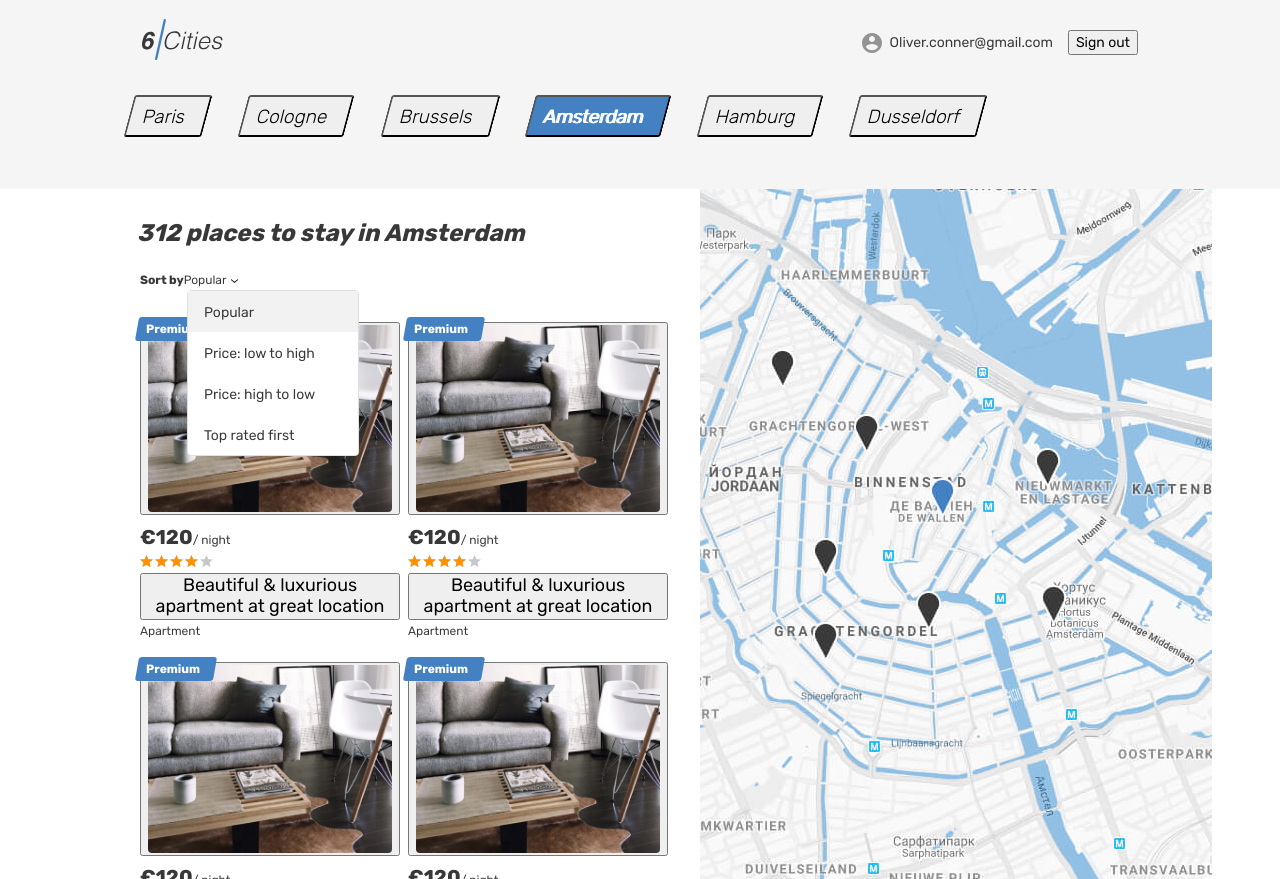
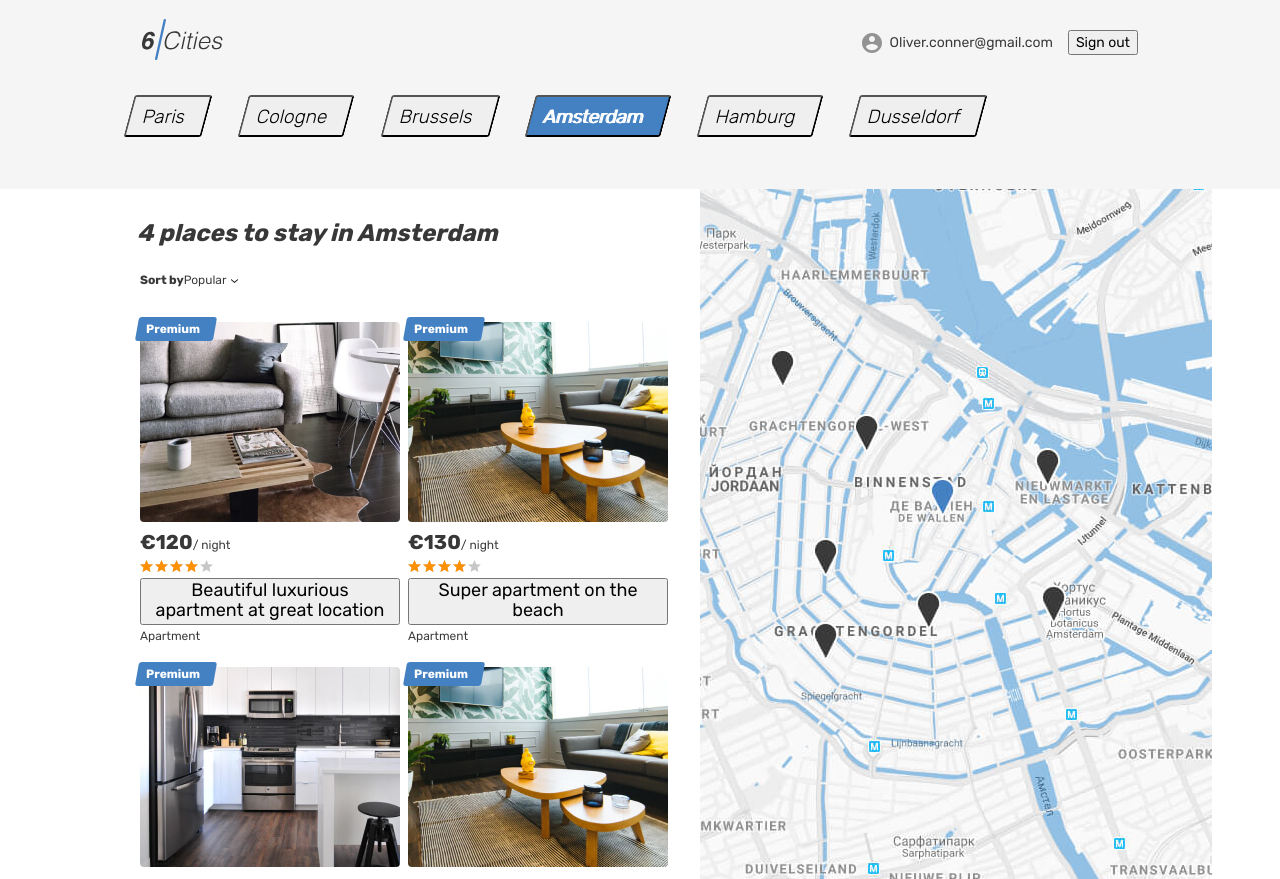
Before and after one commit to htmlacademy-react/2113605-six-cities-simple-12, a React (Create React App) app in the folder project/: page / in a window 1280 px wide. Built offline with nearby package versions, Linux system fonts and the light colour scheme.

Commit message:
Доработки по пунктам:
1. Добавляет компонент offer-list;
2. Рефакторинг компонентов (Card, App, Main, NotFound;

```diff
--- a/project/src/components/app/app.tsx
+++ b/project/src/components/app/app.tsx
@@ -4,23 +4,20 @@ import Property from '../../pages/property/property';
 import NotFound from '../../pages/not-found/not-found';
 import Layout from '../../components/layout/layout';
 import { BrowserRouter, Route, Routes } from 'react-router-dom';
+import { offers } from '../../mocks/offers';
 
-type AppProps = {
-  offersCount: number;
-};
-
-enum Location {
+export enum Location {
   Main = '/',
   Login = '/login',
   Room = '/offer/:id',
 }
 
-function App({ offersCount }: AppProps): JSX.Element {
+function App(): JSX.Element {
   return (
     <BrowserRouter>
       <Routes>
         <Route path={Location.Main} element={<Layout />}>
-          <Route index element={<MainPage offersCount={offersCount} />} />
+          <Route index element={<MainPage offers={offers}/>} />
           <Route path={Location.Login} element={<LoginScreen />} />
           <Route path={Location.Room} element={<Property />} />
         </Route>
--- a/project/src/components/card/card.tsx
+++ b/project/src/components/card/card.tsx
@@ -1,24 +1,53 @@
-function Card(): JSX.Element {
+import { OffersPropsType } from '../../mocks/offers';
+import { useState } from 'react';
+import { Link } from 'react-router-dom';
+import { Location } from '../../components/app/app';
+
+type CardType = {
+  offer: OffersPropsType;
+};
+
+type CardActiveType = {
+  id: string | null;
+};
+
+function Card({ offer }: CardType): JSX.Element {
+  const [cardActive, setCardActive] = useState<CardActiveType>({ id: null });
+
+  const handleMouseEnter = (id: string) => {
+    setCardActive({ id: id });
+  };
+
+  const collectPath = (id: string) => Location.Room + id;
+
+  const { mark, imageSrc, priceValue, name, type } = offer;
   return (
-    <article className="cities__card place-card">
+    <article
+      className={
+        cardActive.id === offer.id
+          ? 'cities__card place-card place-card_active'
+          : 'cities__card place-card'
+      }
+      onMouseEnter={() => handleMouseEnter(offer.id)}
+    >
       <div className="place-card__mark">
-        <span>Premium</span>
+        <span>{mark}</span>
       </div>
       <div className="cities__image-wrapper place-card__image-wrapper">
-        <button>
+        <Link to={collectPath(offer.id)}>
           <img
             className="place-card__image"
-            src="img/apartment-01.jpg"
+            src={imageSrc}
             width="260"
             height="200"
             alt=""
           />
-        </button>
+        </Link>
       </div>
       <div className="place-card__info">
         <div className="place-card__price-wrapper">
           <div className="place-card__price">
-            <b className="place-card__price-value">&euro;120</b>
+            <b className="place-card__price-value">&euro;{priceValue}</b>
             <span className="place-card__price-text">&#47;&nbsp;night</span>
           </div>
         </div>
@@ -29,9 +58,9 @@ function Card(): JSX.Element {
           </div>
         </div>
         <h2 className="place-card__name">
-          <button>Beautiful &amp; luxurious apartment at great location</button>
+          <button>{name}</button>
         </h2>
-        <p className="place-card__type">Apartment</p>
+        <p className="place-card__type">{type}</p>
       </div>
     </article>
   );
--- /dev/null
+++ b/project/src/components/offer-list/offer-list.tsx
@@ -0,0 +1,17 @@
+import Card from '../card/card';
+import { Fragment } from 'react';
+import { OffersPropsType } from '../../mocks/offers';
+
+function OfferList({ offers }: { offers: OffersPropsType[] }) {
+  return (
+    <>
+      {offers.map((item) => (
+        <Fragment key={item.id}>
+          <Card offer={item} />
+        </Fragment>
+      ))}
+    </>
+  );
+}
+
+export default OfferList;
--- a/project/src/index.tsx
+++ b/project/src/index.tsx
@@ -1,10 +1,6 @@
 import React from 'react';
 import ReactDOM from 'react-dom/client';
 import App from './components/app/app';
-
-const Setting = {
-  OFFERS_COUNT: 312,
-} as const;
 
 const root = ReactDOM.createRoot(
   document.getElementById('root') as HTMLElement,
@@ -12,6 +8,6 @@ const root = ReactDOM.createRoot(
 
 root.render(
   <React.StrictMode>
-    <App offersCount={Setting.OFFERS_COUNT}/>
+    <App />
   </React.StrictMode>,
 );
--- /dev/null
+++ b/project/src/mocks/offers.ts
@@ -0,0 +1,45 @@
+export type OffersPropsType = {
+  id: string;
+  mark: string;
+  imageSrc: string;
+  priceValue: number;
+  name: string;
+  type: string;
+};
+
+const offers: OffersPropsType[] = [
+  {
+    id: '1',
+    mark: 'Premium',
+    imageSrc: 'img/apartment-01.jpg',
+    priceValue: 120,
+    name: 'Beautiful luxurious apartment at great location',
+    type: 'Apartment',
+  },
+  {
+    id: '2',
+    mark: 'Premium',
+    imageSrc: 'img/apartment-02.jpg',
+    priceValue: 130,
+    name: 'Super apartment on the beach',
+    type: 'Apartment',
+  },
+  {
+    id: '3',
+    mark: 'Premium',
+    imageSrc: 'img/apartment-03.jpg',
+    priceValue: 90,
+    name: 'Cheap apartment, suitable for everyone',
+    type: 'Apartment',
+  },
+  {
+    id: '4',
+    mark: 'Premium',
+    imageSrc: 'img/apartment-02.jpg',
+    priceValue: 70,
+    name: 'This is only with us and with Michael Jackson',
+    type: 'Apartment',
+  },
+];
+
+export { offers };
--- a/project/src/pages/main/main.tsx
+++ b/project/src/pages/main/main.tsx
@@ -1,9 +1,11 @@
-import Card from '../../components/card/card';
+import { OffersPropsType } from '../../mocks/offers';
+import OfferList from '../../components/offer-list/offer-list';
+
 type MainProps = {
-  offersCount: number;
+  offers: OffersPropsType[];
 };
 
-function Main({ offersCount }: MainProps): JSX.Element {
+function Main({ offers }: MainProps): JSX.Element {
   return (
     <div className="page page--gray page--main">
       <main className="page__main page__main--index">
@@ -49,7 +51,7 @@ function Main({ offersCount }: MainProps): JSX.Element {
             <section className="cities__places places">
               <h2 className="visually-hidden">Places</h2>
               <b className="places__found">
-                {offersCount} places to stay in Amsterdam
+                {offers.length} places to stay in Amsterdam
               </b>
               <form className="places__sorting" action="#" method="get">
                 <span className="places__sorting-caption">Sort by</span>
@@ -59,7 +61,7 @@ function Main({ offersCount }: MainProps): JSX.Element {
                     <use xlinkHref="#icon-arrow-select"></use>
                   </svg>
                 </span>
-                <ul className="places__options places__options--custom places__options--opened">
+                <ul className="places__options places__options--custom">
                   <li
                     className="places__option places__option--active"
                     tabIndex={0}
@@ -78,11 +80,7 @@ function Main({ offersCount }: MainProps): JSX.Element {
                 </ul>
               </form>
               <div className="cities__places-list places__list tabs__content">
-                <Card />
-                <Card />
-                <Card />
-                <Card />
-                <Card />
+                <OfferList offers={offers}/>
               </div>
             </section>
             <div className="cities__right-section">
--- a/project/src/pages/not-found/not-found.tsx
+++ b/project/src/pages/not-found/not-found.tsx
@@ -1,17 +1,17 @@
 import { Link } from 'react-router-dom';
+import { Location } from '../../components/app/app';
 
 function NotFound() {
   return (
     <div className="page page--gray page--main">
       <main className="page__main">
-        <section style={{padding: '20px'}}>
+        <section style={{ padding: '20px' }}>
           <h1>404 Not found</h1>
           <p>
-            Настоятельно рекомендую вернуться на
-            <Link to={'/'}>
-              <b> главную </b>
+            Настоятельно рекомендую вернуться
+            <Link to={Location.Main}>
+              <b>на главную страницу!</b>
             </Link>
-            страницу!
           </p>
         </section>
       </main>
```
